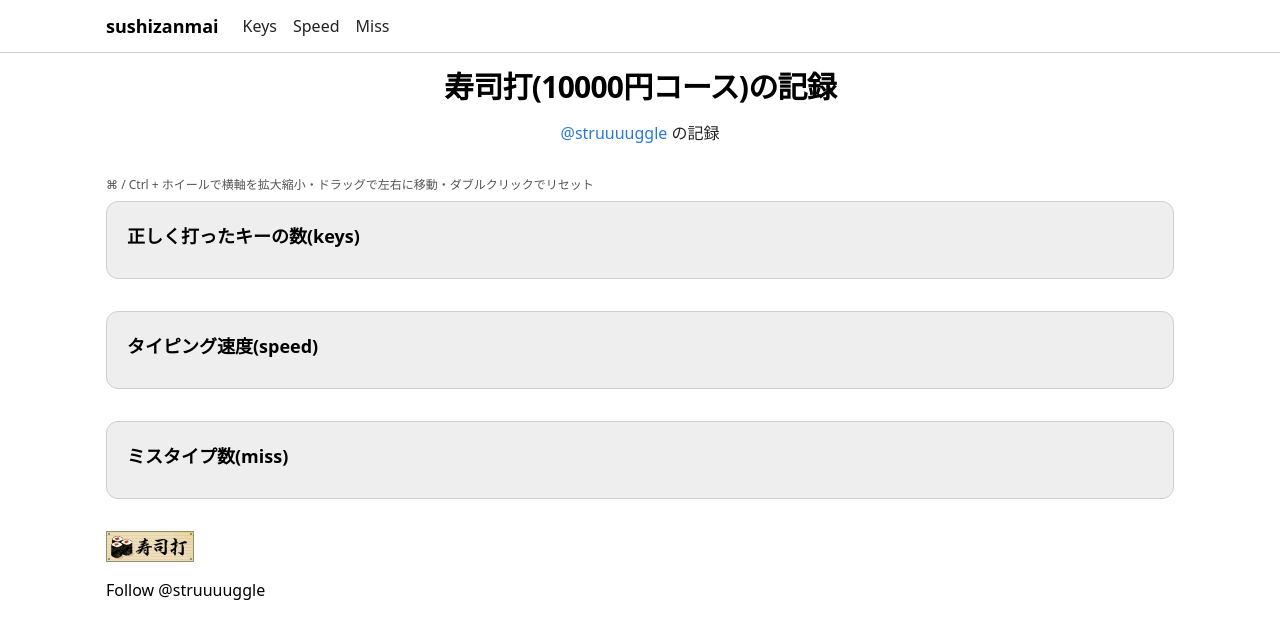
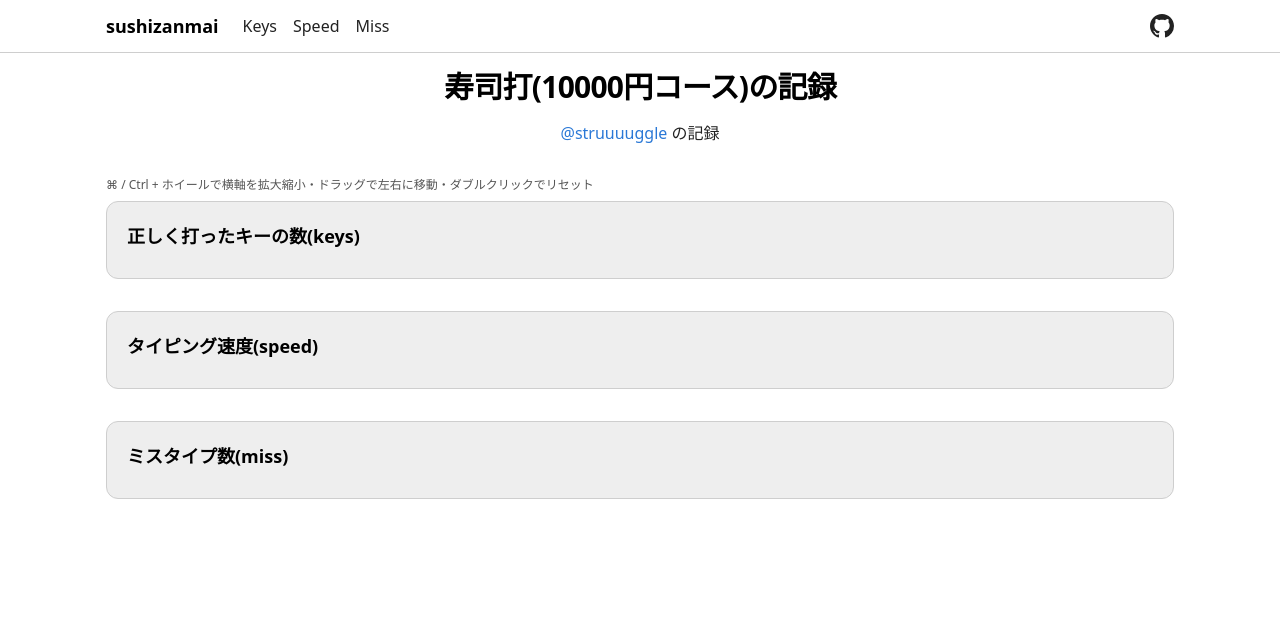
Before and after one commit to struuuuggle/sushizanmai, a website with bundled scripts: page index.html in a window 1280 px wide. Built offline with nearby package versions, Linux system fonts and the light colour scheme.

Commit message:
refactor: replace the footer banner and follow button with a header GitHub link
Drop the animated banner and the buttons.js follow widget (the only
third-party script on the page), and link to this repository from a
GitHub mark in the nav instead. The banner image was the sole content
of images/, so the directory no longer needs deploying.

```diff
--- a/index.html
+++ b/index.html
@@ -23,12 +23,18 @@
                         <a class="text-(--ink-secondary) hover:text-(--ink)" href="#miss-graph">Miss</a>
                     </li>
                 </ul>
+
+                <a class="ml-auto text-(--ink-secondary) hover:text-(--ink)" href="https://github.com/struuuuggle/sushizanmai" target="_blank" rel="noopener noreferrer" aria-label="GitHub repository">
+                    <svg class="size-6" viewBox="0 0 16 16" fill="currentColor" aria-hidden="true">
+                        <path d="M8 0C3.58 0 0 3.58 0 8c0 3.54 2.29 6.53 5.47 7.59.4.07.55-.17.55-.38 0-.19-.01-.82-.01-1.49-2.01.37-2.53-.49-2.69-.94-.09-.23-.48-.94-.82-1.13-.28-.15-.68-.52-.01-.53.63-.01 1.08.58 1.23.82.72 1.21 1.87.87 2.33.66.07-.52.28-.87.51-1.07-1.78-.2-3.64-.89-3.64-3.95 0-.87.31-1.59.82-2.15-.08-.2-.36-1.02.08-2.12 0 0 .67-.21 2.2.82.64-.18 1.32-.27 2-.27s1.36.09 2 .27c1.53-1.04 2.2-.82 2.2-.82.44 1.1.16 1.92.08 2.12.51.56.82 1.27.82 2.15 0 3.07-1.87 3.75-3.65 3.95.29.25.54.73.54 1.48 0 1.07-.01 1.93-.01 2.2 0 .21.15.46.55.38A8.013 8.013 0 0 0 16 8c0-4.42-3.58-8-8-8Z"></path>
+                    </svg>
+                </a>
             </div>
         </nav>
 
 
 
-        <div class="mx-auto max-w-[1100px] px-4">
+        <div class="mx-auto max-w-[1100px] px-4 pb-8">
             <div class="text-center">
                 <h2 class="text-2xl sm:text-3xl font-bold tracking-tight my-4">寿司打(10000円コース)の記録</h2>
                 <p class="text-(--ink-secondary)"><a class="text-(--series-keys) hover:underline" href="https://twitter.com/struuuuggle">@struuuuggle</a> の記録</p>
@@ -47,18 +53,7 @@
             <div class="miss mt-8 rounded-xl border border-(--border) bg-(--surface) p-4 sm:p-5 scroll-mt-16" id="miss-graph">
                 <h3 class="text-lg font-semibold mb-2">ミスタイプ数(miss)</h3>
             </div>
-
-            <footer class="my-8">
-                <p>
-                    <img src="./images/bn.gif">
-                </p>
-                <p class="mt-4">
-                    <a class="github-button" href="https://github.com/struuuuggle" data-size="large" data-color-scheme="no-preference: light; light: light; dark: dark" aria-label="Follow @struuuuggle on GitHub">Follow @struuuuggle</a>
-                </p>
-            </footer>
         </div>
-        <!-- Place this tag in your head or just before your close body tag. -->
-        <script async defer src="https://buttons.github.io/buttons.js"></script>
 
         <script src="./js/vendor/d3.min.js"></script>
         <script type="module" src="./js/keys.js"></script>
```
Also changed, not shown: .github/workflows/deploy.yml, images/bn.gif (deleted).
